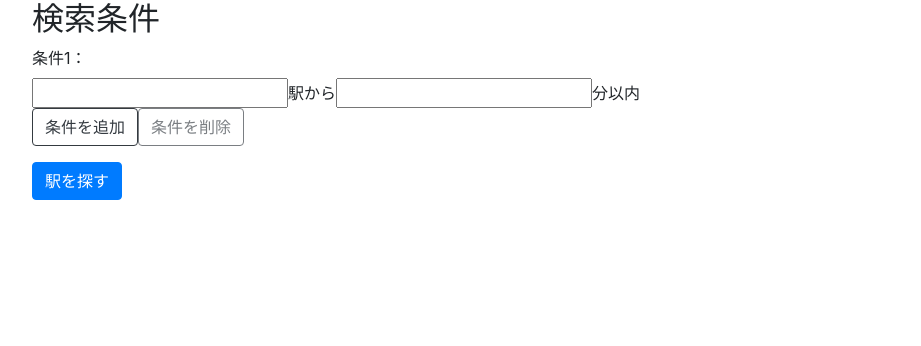
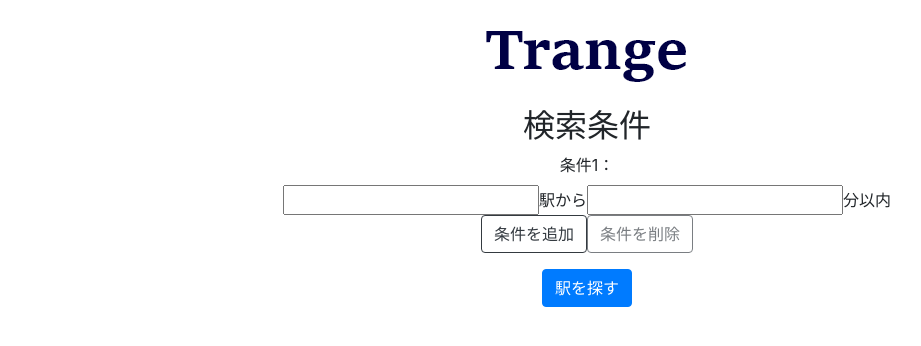
Before and after one commit to wbtaro/trange_front, a Vue app: page /search in a window 1280 px wide. Shown: the top 346 px of the page, without its empty margins (53-974 px from the left). Built offline with nearby package versions, Linux system fonts and the light colour scheme.

Commit message:
Add header logo

```diff
--- a/public/index.html
+++ b/public/index.html
@@ -1,5 +1,5 @@
 <!DOCTYPE html>
-<html lang="">
+<html lang="ja">
   <head>
     <meta charset="utf-8">
     <meta http-equiv="X-UA-Compatible" content="IE=edge">
--- a/src/App.vue
+++ b/src/App.vue
@@ -1,5 +1,12 @@
 <template>
   <div id="app">
+    <header class="py-4">
+      <div class="container text-center">
+        <a href="/">
+          <img alt="Trange logo" src="../public/Trange.png">
+        </a>
+      </div>
+    </header>
     <router-view />
   </div>
 </template>
--- a/src/views/Search.vue
+++ b/src/views/Search.vue
@@ -1,6 +1,6 @@
 <template>
   <div class="container">
-    <div>
+    <div class="container text-center">
       <h2>検索条件</h2>
       <searchForm
         is="search-form"
@@ -31,7 +31,7 @@
         <b-button @click="rangeSearch" variant="primary">駅を探す</b-button>
       </p>
     </div>
-    <div v-if="results">
+    <div v-if="results" class="container text-center">
       <h2>検索結果</h2>
       <result
         is="result"
```
Also changed, not shown: public/Trange.png (added).
